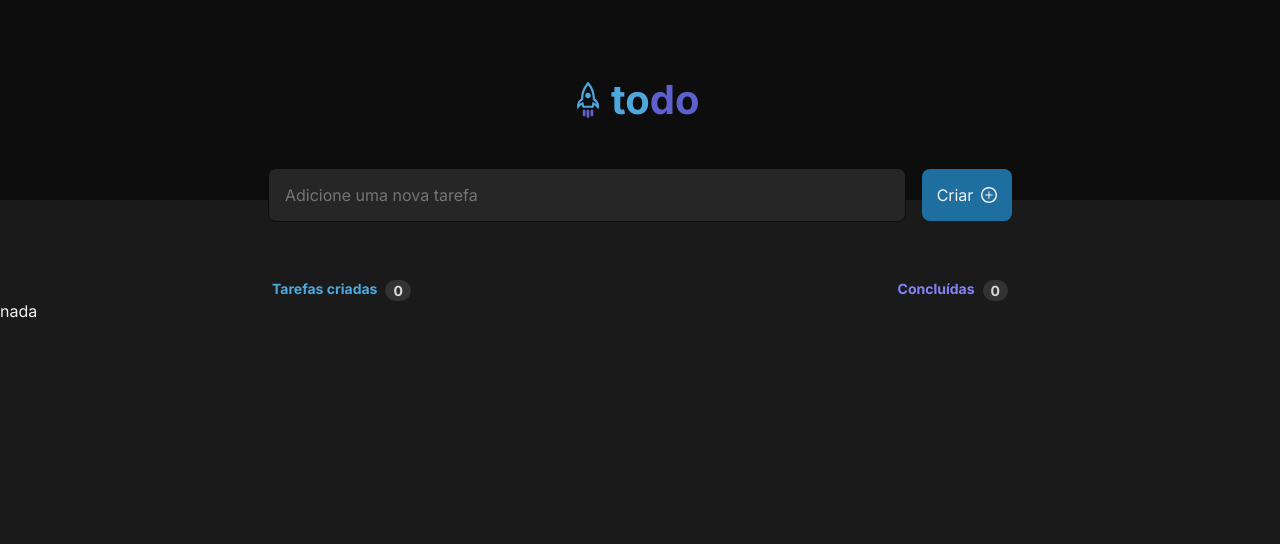
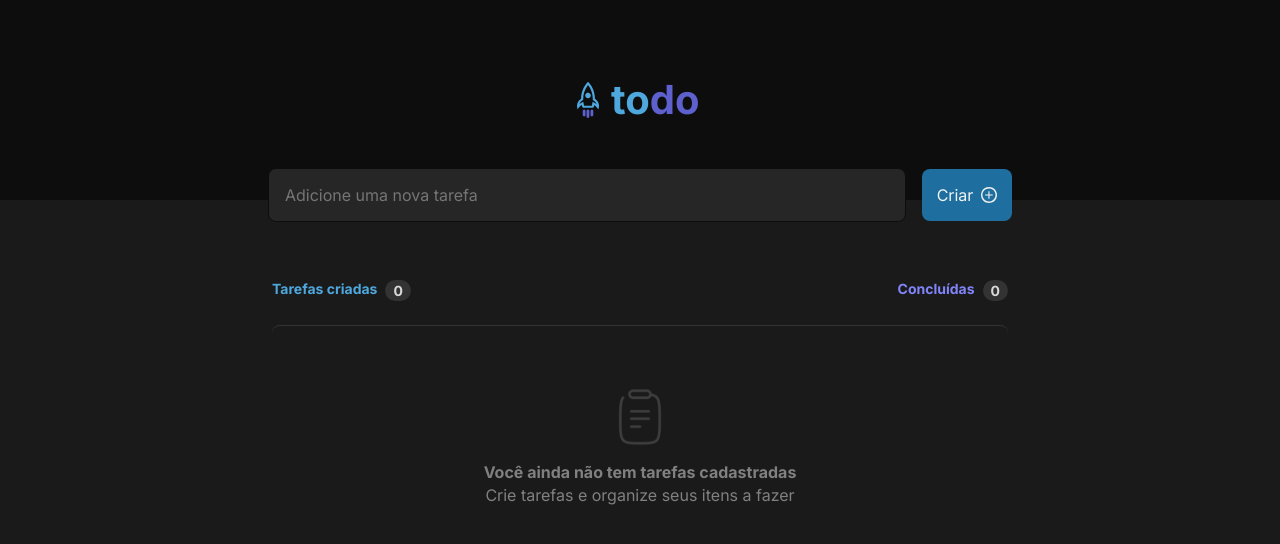
Before and after one commit to carolineabreu/desafio-react-01, a React (Vite) app: page / in a window 1280 px wide. Shown: the top 544 px of the page. Built offline with nearby package versions, Linux system fonts and the light colour scheme.

Commit message:
css task

```diff
--- a/src/components/AllTasks.jsx
+++ b/src/components/AllTasks.jsx
@@ -1,5 +1,6 @@
 import { useState } from 'react';
 import { v4 as uuidv4 } from 'uuid';
+import clipboard from '../assets/Clipboard.png';
 import styles from './AllTasks.module.css';
 import { Input } from './Input';
 import { Task } from './Task';
@@ -85,6 +86,7 @@ export function AllTasks() {
       {tasks.length > 0 ? (
         tasks.map((currentTask) => {
           return (
+            <div className={styles.task}>
               <Task
                 id={currentTask.id}
                 title={currentTask.title}
@@ -92,10 +94,17 @@ export function AllTasks() {
                 onDeleteTask={deleteTask}
                 checked={currentTask.check}
               />
+            </div>
           );
         })
       ) : (
-        <p>nada</p>
+        <div className={styles.allClipboard}>
+          <div className={styles.clipboard}>
+            <img src={clipboard} alt='clipboard' />
+            <p className={styles.clipboardText}>Você ainda não tem tarefas cadastradas</p>
+            <p>Crie tarefas e organize seus itens a fazer</p>
+          </div>
+        </div>
       )}
 
     </>
--- a/src/components/AllTasks.module.css
+++ b/src/components/AllTasks.module.css
@@ -8,6 +8,7 @@ body {
   justify-content: center;
   align-items: center;
   margin-top: 5rem;
+  margin-bottom: 24px;
 }
 
 .info2 {
@@ -41,3 +42,46 @@ body {
   display: flex;
   gap: 0.5rem;
 }
+
+.allClipboard {
+  display: flex;
+  justify-content: center;
+  align-items: center;
+}
+
+.clipboard {
+  display: flex;
+  flex-direction: column;
+  justify-content: center;
+  align-items: center;
+  padding: 64px 24px;
+  width: 736px;
+  height: 244px;
+  border-top: solid 1px var(--gray-400);
+  border-radius: 8px;
+  box-sizing: border-box;
+}
+
+.clipboard img {
+  width: 56px;
+  height: 56px;
+  margin-bottom: 16px;
+}
+
+.clipboard p {
+  color: var(--gray-300);
+  font-size: 16px;
+  line-height: 22.4px;
+}
+
+.clipboardText {
+  font-weight: 700;
+}
+
+.task {
+  display: flex;
+  flex-direction: column;
+  justify-content: center;
+  align-items: center;
+  margin-bottom: 12px;
+}
--- a/src/components/Input.module.css
+++ b/src/components/Input.module.css
@@ -55,4 +55,5 @@ button {
 
 button:hover {
   background: var(--blue);
+  cursor: pointer;
 }
--- a/src/components/Task.jsx
+++ b/src/components/Task.jsx
@@ -12,7 +12,6 @@ export function Task({ id, title, onDeleteTask, onChangeIsCheck, check }) {
 
   return (
     <div className={styles.container}>
-      <div >
       <input
         className={styles.checkbox}
         type='checkbox'
@@ -25,6 +24,5 @@ export function Task({ id, title, onDeleteTask, onChangeIsCheck, check }) {
         <img src={trash} alt='trash' />
       </button>
     </div>
-    </div>
   );
 }
--- a/src/components/Task.module.css
+++ b/src/components/Task.module.css
@@ -0,0 +1,38 @@
+.container {
+  display: flex;
+  align-items: center;
+  justify-content: flex-start;
+  background-color: var(--gray-500);
+  width: 736px;
+  height: 72px;
+  border-radius: 8px;
+  border: 1px solid var(--gray-400);
+  box-shadow: 0px 2px 8px rgba(0, 0, 0, 0.06);
+  box-sizing: border-box;
+  padding: 16px;
+  gap: 12px;
+}
+
+.title {
+  color: var(--gray-100);
+}
+
+.container input {
+  height: 24px;
+  width: 24px;
+}
+
+.delete {
+  background-color: transparent;
+  height: 24px;
+  width: 24px;
+}
+
+.delete:hover {
+  background-color: var(--gray-400);
+  border-radius: 4px;
+}
+
+/* img:hover {
+  filter: invert(13%) sepia(94%) saturate(7466%) hue-rotate(0deg) brightness(94%) contrast(115%);
+} */
--- a/src/global.css
+++ b/src/global.css
@@ -11,6 +11,8 @@
   --gray-500: #262626;
   --gray-600: #1A1A1A;
   --gray-700: #0D0D0D;
+
+  --danger: #E25858;
 }
 
 * {
```
Also changed, not shown: src/assets/Clipboard.png (added). Lines whose indentation alone changed are shown as unchanged.
